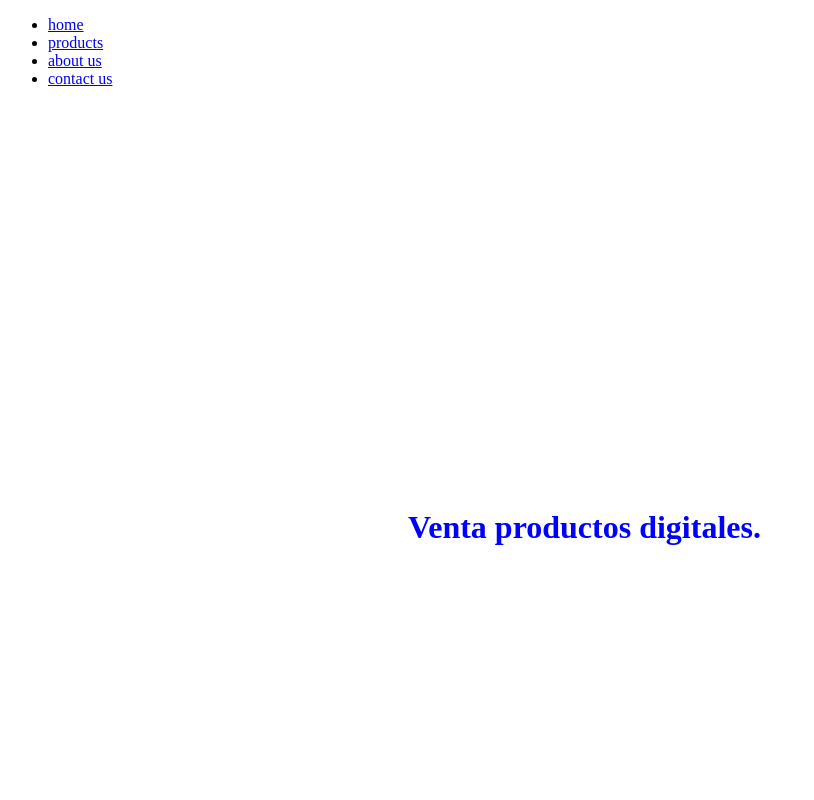
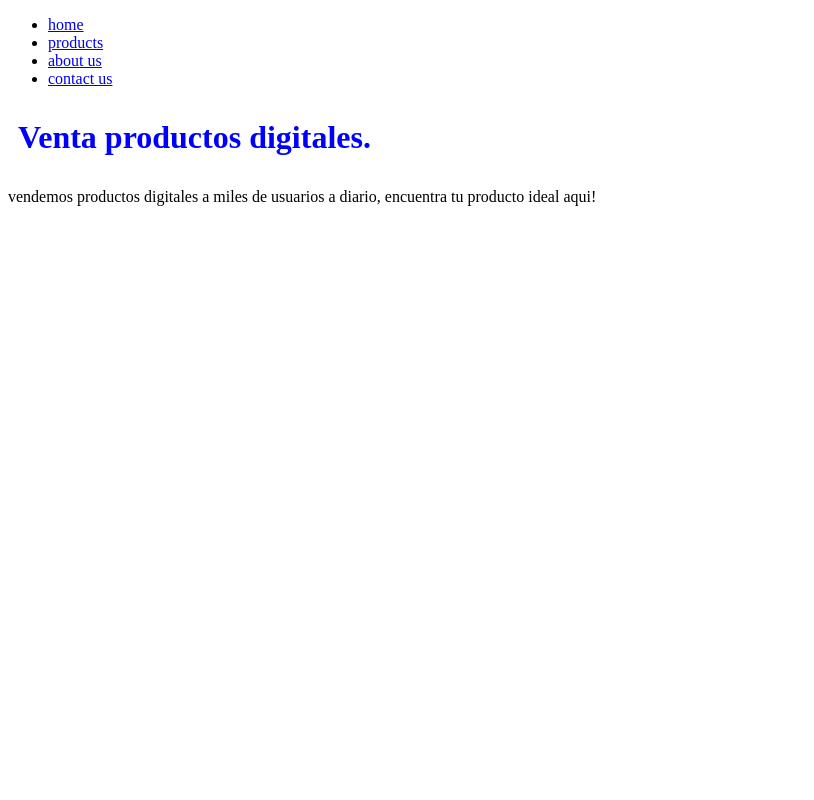
Before and after one commit to usuarioL4/evaluacion-parcial-1-DevOps, a plain HTML site: page index.html in a window 1280 px wide. Shown: the top 800 px of the page, without its empty margins (0-814 px from the left). Drawn offline with Linux system fonts and the light colour scheme.

Commit message:
feat: padding issue fixed

```diff
--- a/css/style.css
+++ b/css/style.css
@@ -1,5 +1,5 @@
 h1{
     color: red;
     color: blue;
-    padding: 400px;
+    padding: 10px;
 }
```
